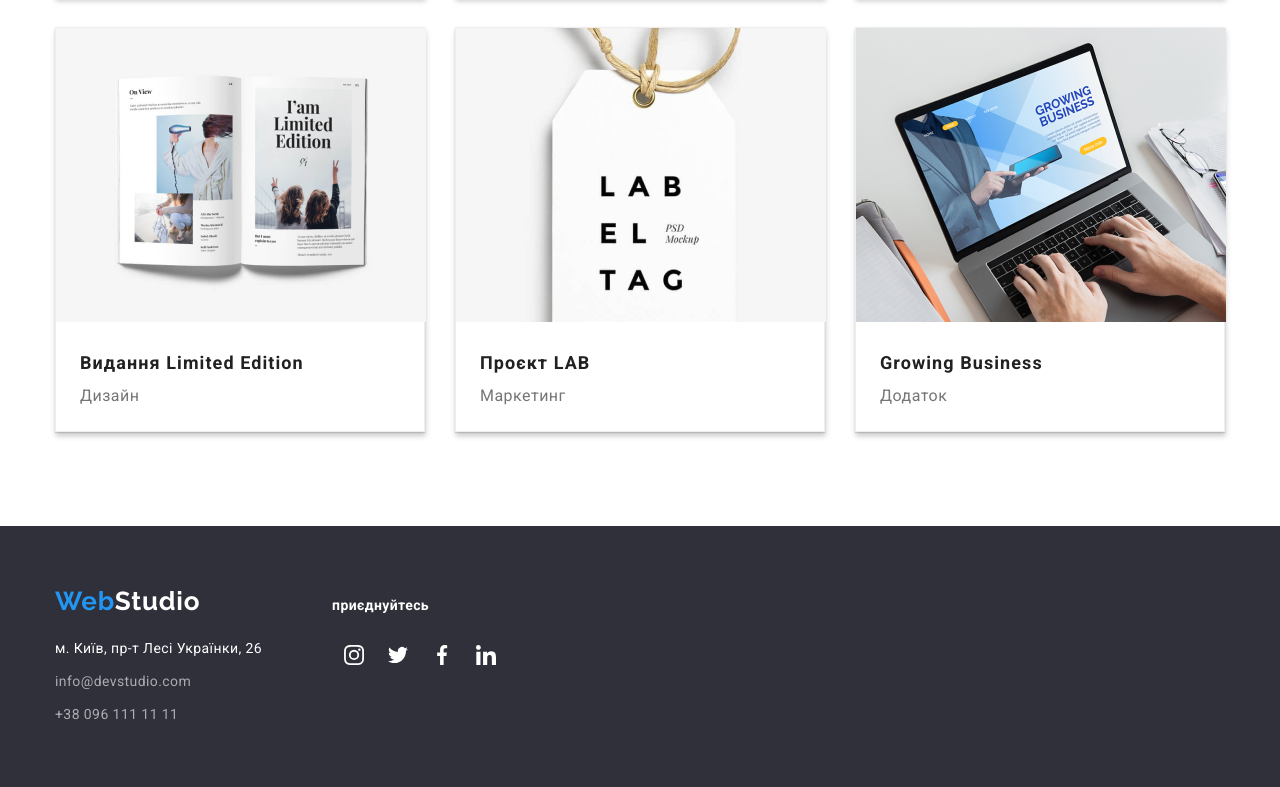
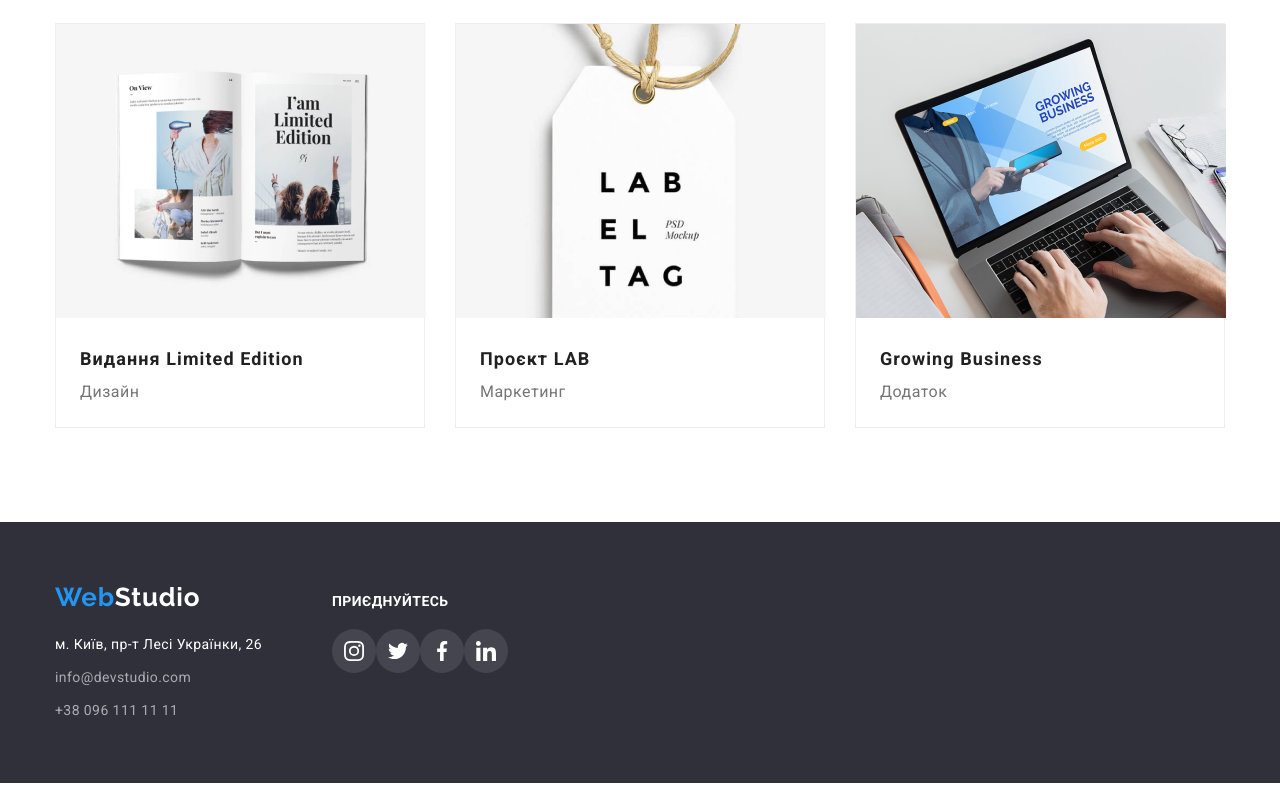
Before and after one commit to Andrey000001/goit-markup-hw-04, a plain HTML site: page portfolio.html in a window 1280 px wide. Shown: the part 1114-1901 px from the top of the page. Drawn offline with nearby package versions, Linux system fonts and the light colour scheme.

Commit message:
малую часть исправил

```diff
--- a/portfolio.html
+++ b/portfolio.html
@@ -173,32 +173,32 @@
           <a class="contact-1" href="tel:380961111111">+38 096 111 11 11</a>
         </div>
         <div>
-          <h3 class="join">приєднуйтесь</h3>
+          <h3 class="join">ПРИЄДНУЙТЕСЬ</h3>
 
           <ul class="social_network">
             <li class="iconn">
-              <a class="iii" href="#">
+              <a class="icons" href="#">
                 <svg class="svg_4_4" width="20" height="20">
                   <use href="./images/icon/symbol-defs_2.svg#icon-instagram"></use>
                 </svg>
               </a>
             </li>
             <li class="iconn">
-              <a class="iii" href="#">
+              <a class="icons" href="#">
                 <svg class="svg_4_4" width="20" height="20">
                   <use href="./images/icon/symbol-defs_2.svg#icon-twitter"></use>
                 </svg>
               </a>
             </li>
             <li class="iconn">
-              <a class="iii" href="#">
+              <a class="icons" href="#">
                 <svg class="svg_4_4" width="20" height="20">
                   <use href="./images/icon/symbol-defs_2.svg#icon-facebook"></use>
                 </svg>
               </a>
             </li>
             <li class="iconn">
-              <a class="iii" href="#">
+              <a class="icons" href="#">
                 <svg class="svg_4_4" width="20" height="20">
                   <use href="./images/icon/symbol-defs_2.svg#icon-linkedin"></use>
                 </svg>
--- a/styles/index.css
+++ b/styles/index.css
@@ -40,11 +40,11 @@ li {
     font-size: 14px;
     line-height: 1.1428;
     letter-spacing: 0.02em;
-
     color: #212121;
-
     text-decoration: none;
 }
+
+
 .info {
     display: flex;
     margin-left: auto;
@@ -67,6 +67,8 @@ li {
 
     color: var(--grey);
 }
+
+
 .link_mail {
     fill: var(--grey);
     width: 16px;
@@ -88,6 +90,7 @@ li {
 .contact:hover {
     color: var(--color);
 }
+
 
 .list {
     display: flex;
@@ -228,6 +231,7 @@ li {
     background-position: center;
     background-size: content;
     background-color: #F5F4FA;
+    border-radius: 4px;
 }
 .icon_antena::before {
     background-image: url(../images/icon/antenna.svg);
@@ -340,7 +344,7 @@ li {
     display: flex;
     list-style: none;
 }
-.iii {
+.icons {
     width: 44px;
     height: 44px;
     border-radius: 50%;
@@ -348,14 +352,14 @@ li {
     justify-content: center;
     align-items: center;
 }
-.iii:hover {
+.icons:hover {
     background-color: var(--color);
 }
 .svg_4 {
     fill: #AFB1B8;
 
 }
-.svg_4:hover {
+.icons:hover .svg_4 {
     fill: var(--white);
 }
 
@@ -400,11 +404,13 @@ li {
     fill: #AFB1B8;
     width: 100%;
     height: 100%;
-    border-radius: 4px;
+    border-radius: 4px ;
 }
-.group_group:hover {
-    fill: var(--color);
+
+.group_group:hover .object {
+    color: #2196F3;
 }
+
 
 
 /* FOOTER- НИЗ */
@@ -459,9 +465,14 @@ li {
     margin-bottom: 20px;
 }
 .svg_4_4 {
+
     fill: var(--white);
 }
 .footre-container {
     display: flex;
     align-items: baseline;
 }
+.iconsss {
+    border-radius: 50%;
+    background-color: #FFFFFF1A;
+}
--- a/styles/portfolio.css
+++ b/styles/portfolio.css
@@ -140,6 +140,8 @@ li{
 .but:hover {
     background-color: var(--color);
     color: var(--white);
+    box-shadow: 0px 3px 1px rgba(0, 0, 0, 0.1), 0px 1px 2px rgba(0, 0, 0, 0.08), 0px 2px 2px rgba(0, 0, 0, 0.12);
+
 }
 
 .list-1 {
@@ -164,6 +166,7 @@ li{
     line-height: 1.625;
     cursor: pointer;
     background: #F5F4FA;
+    border: none;
 }
 
 /* 9 ФОТО ,НАЗВАНИЕ */
@@ -187,9 +190,12 @@ li{
 
 .item_photo {
     background: var(--white);
-border: 1px solid #EEEEEE;
-box-shadow: 0px 1px 1px rgba(0, 0, 0, 0.12),
-0px 4px 4px rgba(0, 0, 0, 0.06), 1px 4px 6px
+    border: 1px solid #EEEEEE;
+
+}
+.item_photo:hover {
+    box-shadow: 0px 1px 1px rgba(0, 0, 0, 0.12),
+    0px 4px 4px rgba(0, 0, 0, 0.06), 1px 4px 6px
 rgba(0, 0, 0, 0.16);
 }
 .h3_p {
@@ -276,15 +282,16 @@ rgba(0, 0, 0, 0.16);
     display: flex;
     align-items: baseline;
 }
-.iii {
+.icons {
     width: 44px;
     height: 44px;
     border-radius: 50%;
     display: flex;
     justify-content: center;
     align-items: center;
+    background-color: #FFFFFF1A;
 }
-.iii:hover {
+.icons:hover {
     background-color: var(--color);
 }
 .svg_4 {
```
Also changed, not shown: index.html (+27 -23 lines).
